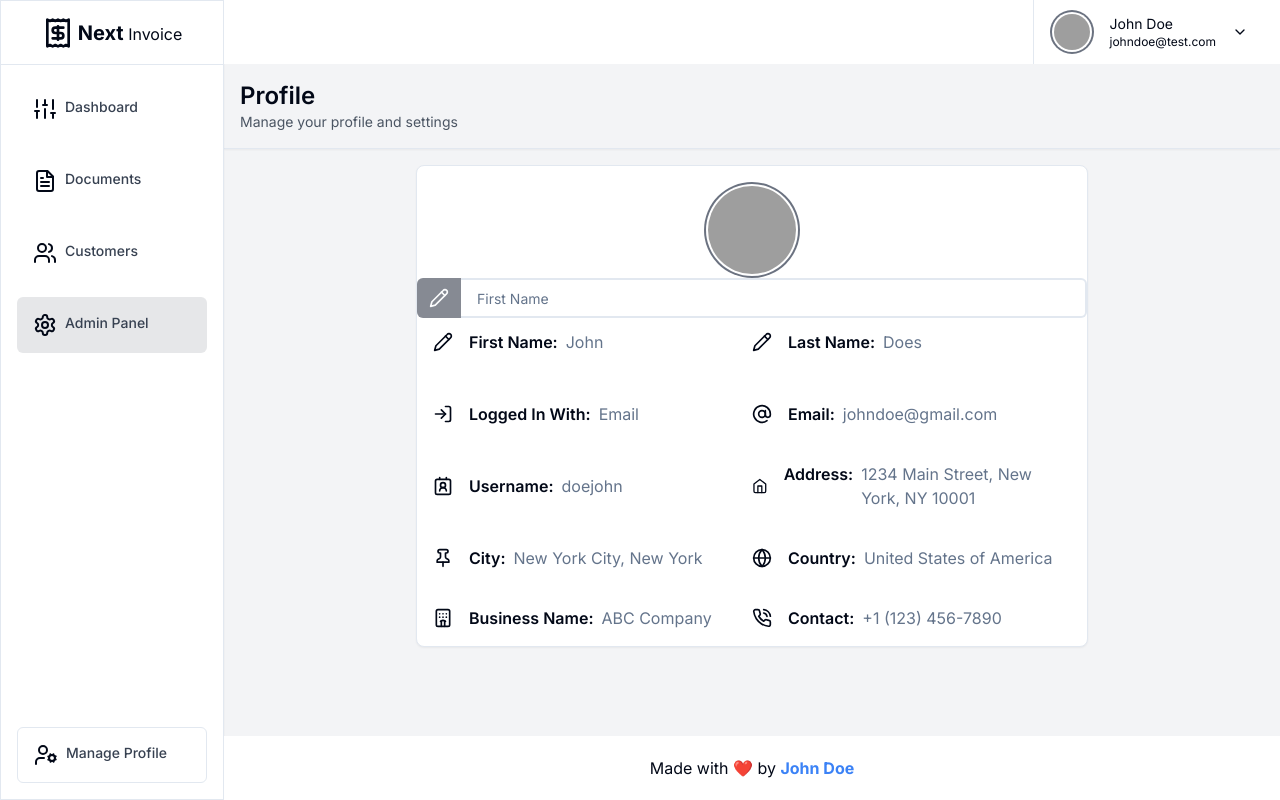
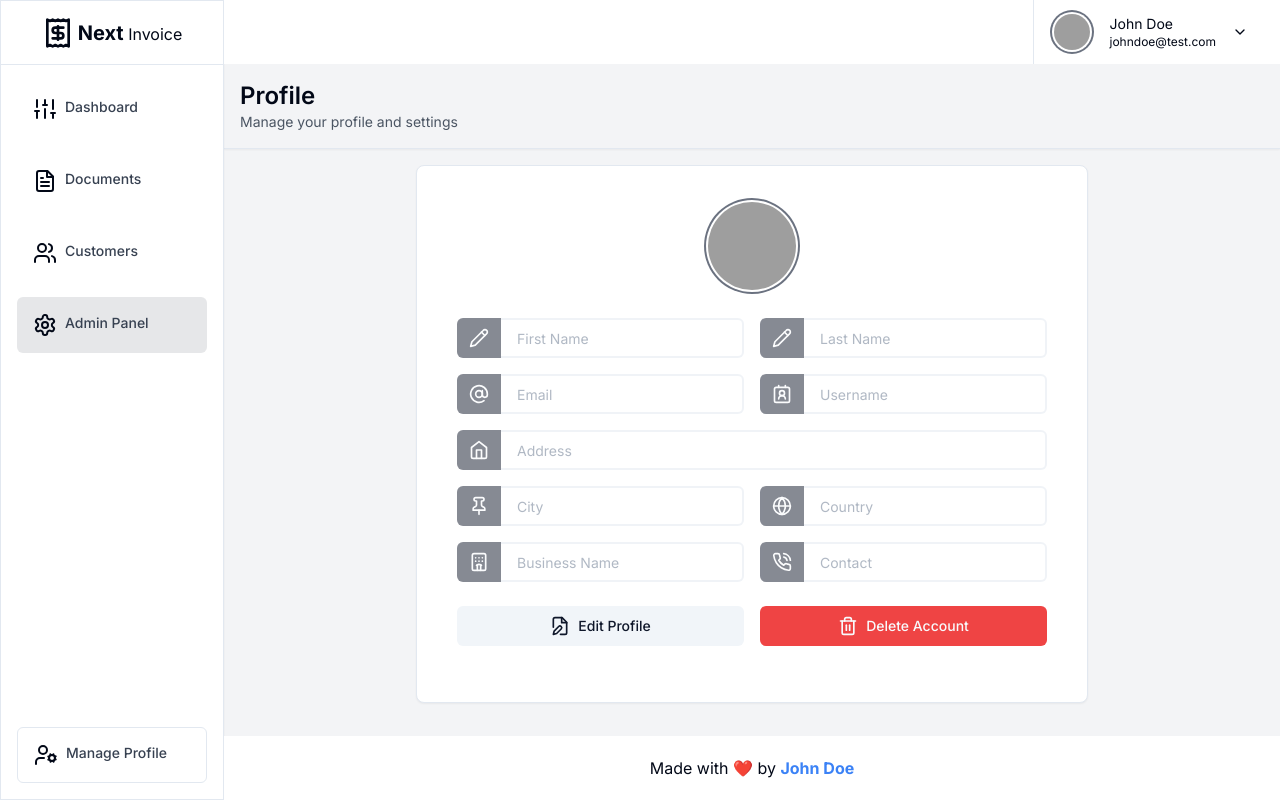
Before and after one commit to ryan-dxb/new-next-invoice-docker-node, a Next.js app in the folder frontend/: page /profile in a window 1280 px wide. Built offline with nearby package versions, Linux system fonts and the light colour scheme; no server answers; grey boxes are pictures that could not be loaded.

Commit message:
Completed Edit Profile and Profile Page

```diff
--- a/frontend/src/app/(app)/profile/page.tsx
+++ b/frontend/src/app/(app)/profile/page.tsx
@@ -1,13 +1,15 @@
 import BorderedAvatar from "@/components/common/BorderedAvatar";
 import PageHeader from "@/components/common/PageHeader";
+import InputWithIcon from "@/components/dashboardComponents/InputWithIcon";
 import { DataTableDemo } from "@/components/data-table/DataTable";
 import { Button } from "@/components/ui/button";
-import { Card } from "@/components/ui/card";
+import { Card, CardContent, CardFooter } from "@/components/ui/card";
 import { Input } from "@/components/ui/input";
 import { Label } from "@/components/ui/label";
 import {
   AtSign,
   Contact2,
+  FileEdit,
   Globe,
   Home,
   Hotel,
@@ -17,6 +19,7 @@ import {
   Pin,
   Search,
   UserSquare,
+  Trash2,
 } from "lucide-react";
 import { NextPage } from "next";
 
@@ -29,102 +32,77 @@ const ProfilePage: NextPage<ProfilePageProps> = () => {
 
       <div className="w-11/12 mx-auto overflow-x-auto overflow-y-scroll max-w-7xl scrollbar-none">
         <div className="flex w-full p-4">
-          <Card className="w-full max-w-2xl py-4 mx-auto">
-            <div className="flex flex-col items-center justify-center">
-              <BorderedAvatar size="xl" />
-            </div>
+          <Card className="w-full max-w-2xl py-8 mx-auto">
+            <CardContent>
+              <div className="flex flex-col items-center justify-center">
+                <BorderedAvatar size="xl" />
+              </div>
 
-            <div className="flex items-center justify-center flex-1 h-10 rounded-md ">
-              <Button className="flex px-3 rounded-r-none" disabled>
-                <Pencil className="w-5 h-5" />
-              </Button>
-              <div className="relative flex flex-1">
-                <Input
-                  placeholder="First Name"
-                  className="relative w-1/2 w-full h-10 px-4 py-2 border-2 border-l-0 rounded-l-none focus:outline-none focus:ring-0 focus-visible:ring-0 focus-visible:outline-none focus-visible:ring-offset-0"
-                />
-              </div>
-            </div>
+              <div className="w-full px-4 mt-6">
+                <div className="flex flex-row space-x-4">
+                  <InputWithIcon
+                    icon={<Pencil className="w-5 h-5" />}
+                    placeholder="First Name"
+                  />
+                  <InputWithIcon
+                    icon={<Pencil className="w-5 h-5" />}
+                    placeholder="Last Name"
+                  />
+                </div>
 
-            <div className="grid grid-cols-2 grid-rows-4 px-4 gap-y-6">
-              <div className="flex flex-row items-center order-1 space-x-4">
-                <Pencil className="w-5 h-5 " />
-                <div className="flex flex-row space-x-2">
-                  <h1 className="font-semibold">First Name: </h1>
-                  <p className=" text-muted-foreground">John</p>
+                <div className="flex flex-row mt-4 space-x-4">
+                  <InputWithIcon
+                    icon={<AtSign className="w-5 h-5" />}
+                    placeholder="Email"
+                  />
+                  <InputWithIcon
+                    icon={<Contact2 className="w-5 h-5" />}
+                    placeholder="Username"
+                  />
+                </div>
+
+                <div className="mt-4">
+                  <InputWithIcon
+                    icon={<Home className="w-5 h-5" />}
+                    placeholder="Address"
+                  />
+                </div>
+
+                <div className="flex flex-row mt-4 space-x-4">
+                  <InputWithIcon
+                    icon={<Pin className="w-5 h-5" />}
+                    placeholder="City"
+                  />
+                  <InputWithIcon
+                    icon={<Globe className="w-5 h-5" />}
+                    placeholder="Country"
+                  />
+                </div>
+
+                <div className="flex flex-row mt-4 space-x-4">
+                  <InputWithIcon
+                    icon={<Hotel className="w-5 h-5" />}
+                    placeholder="Business Name"
+                  />
+                  <InputWithIcon
+                    icon={<PhoneCall className="w-5 h-5" />}
+                    placeholder="Contact"
+                  />
                 </div>
               </div>
-              <div className="flex flex-row items-center order-3 space-x-4">
-                <Pencil className="w-5 h-5 " />
-                <div className="flex flex-row space-x-2">
-                  <h1 className="font-semibold">Last Name: </h1>
-                  <p className=" text-muted-foreground">Does</p>
-                </div>
+            </CardContent>
+            <CardFooter>
+              <div className="flex flex-row w-full px-4 space-x-4">
+                <Button className="w-full" variant="secondary">
+                  <FileEdit className="w-5 h-5" />
+                  <span className="ml-2">Edit Profile</span>
+                </Button>
+                <Button className="w-full" variant="destructive">
+                  <Trash2 className="w-5 h-5" />
+                  <span className="ml-2">Delete Account</span>
+                </Button>
               </div>
-
-              <div className="flex flex-row items-center order-3 space-x-4">
-                <LogIn className="w-5 h-5 " />
-                <div className="flex flex-row space-x-2">
-                  <h1 className="font-semibold">Logged In With: </h1>
-                  <p className=" text-muted-foreground">Email</p>
-                </div>
-              </div>
-              <div className="flex flex-row items-center order-3 space-x-4">
-                <AtSign className="w-5 h-5 " />
-                <div className="flex flex-row space-x-2">
-                  <h1 className="font-semibold">Email: </h1>
-                  <p className=" text-muted-foreground">johndoe@gmail.com</p>
-                </div>
-              </div>
-              <div className="flex flex-row items-center order-3 space-x-4">
-                <Contact2 className="w-5 h-5 " />
-                <div className="flex flex-row space-x-2">
-                  <h1 className="font-semibold">Username: </h1>
-                  <p className=" text-muted-foreground">doejohn</p>
-                </div>
-              </div>
-              <div className="flex flex-row items-center order-3 space-x-4">
-                <Home className="w-5 h-5 " />
-                <div className="flex flex-row space-x-2">
-                  <h1 className="font-semibold">Address: </h1>
-                  <p className=" text-muted-foreground">
-                    1234 Main Street, New York, NY 10001
-                  </p>
-                </div>
-              </div>
-              <div className="flex flex-row items-center order-3 space-x-4">
-                <Pin className="w-5 h-5 " />
-                <div className="flex flex-row space-x-2">
-                  <h1 className="font-semibold">City: </h1>
-                  <p className=" text-muted-foreground">
-                    New York City, New York
-                  </p>
-                </div>
-              </div>
-              <div className="flex flex-row items-center order-3 space-x-4">
-                <Globe className="w-5 h-5 " />
-                <div className="flex flex-row space-x-2">
-                  <h1 className="font-semibold">Country: </h1>
-                  <p className=" text-muted-foreground">
-                    United States of America
-                  </p>
-                </div>
-              </div>
-              <div className="flex flex-row items-center order-3 space-x-4">
-                <Hotel className="w-5 h-5 " />
-                <div className="flex flex-row space-x-2">
-                  <h1 className="font-semibold">Business Name: </h1>
-                  <p className=" text-muted-foreground">ABC Company</p>
-                </div>
-              </div>
-              <div className="flex flex-row items-center order-3 space-x-4">
-                <PhoneCall className="w-5 h-5 " />
-                <div className="flex flex-row space-x-2">
-                  <h1 className="font-semibold">Contact: </h1>
-                  <p className=" text-muted-foreground">+1 (123) 456-7890</p>
-                </div>
-              </div>
-            </div>
+            </CardFooter>
           </Card>
         </div>
       </div>
--- /dev/null
+++ b/frontend/src/components/dashboardComponents/InputWithIcon.tsx
@@ -0,0 +1,28 @@
+import { NextPage } from "next";
+import { Button } from "../ui/button";
+import { Input } from "../ui/input";
+import { Pencil } from "lucide-react";
+
+interface InputWithIconProps {
+  icon: React.ReactNode;
+  placeholder: string;
+}
+
+const InputWithIcon: NextPage<InputWithIconProps> = ({ icon, placeholder }) => {
+  return (
+    <div className="flex items-center justify-center flex-1 h-10 rounded-md ">
+      <Button className="flex px-3 rounded-r-none" disabled>
+        {icon}
+      </Button>
+      <div className="relative flex flex-1">
+        <Input
+          placeholder={placeholder}
+          className="relative w-full h-10 px-4 py-2 border-2 border-l-0 rounded-l-none focus:outline-none focus:ring-0 focus-visible:ring-0 focus-visible:outline-none focus-visible:ring-offset-0"
+          disabled
+        />
+      </div>
+    </div>
+  );
+};
+
+export default InputWithIcon;
```
